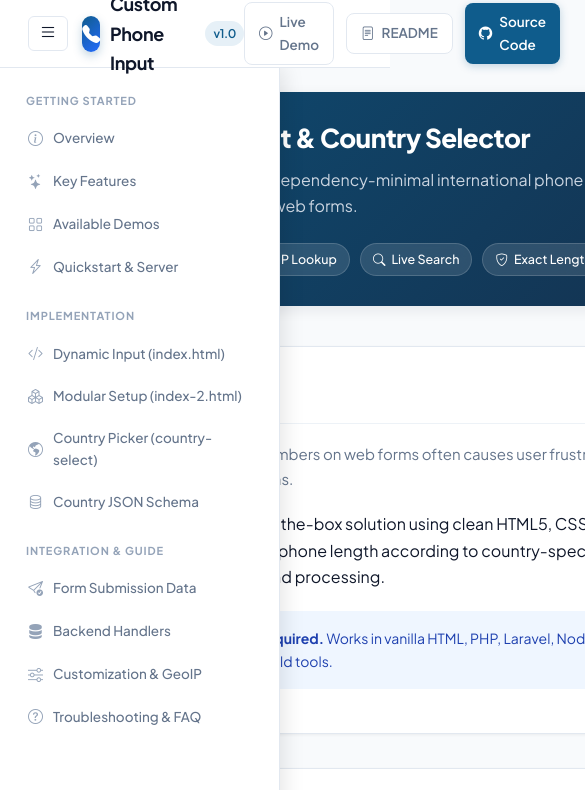
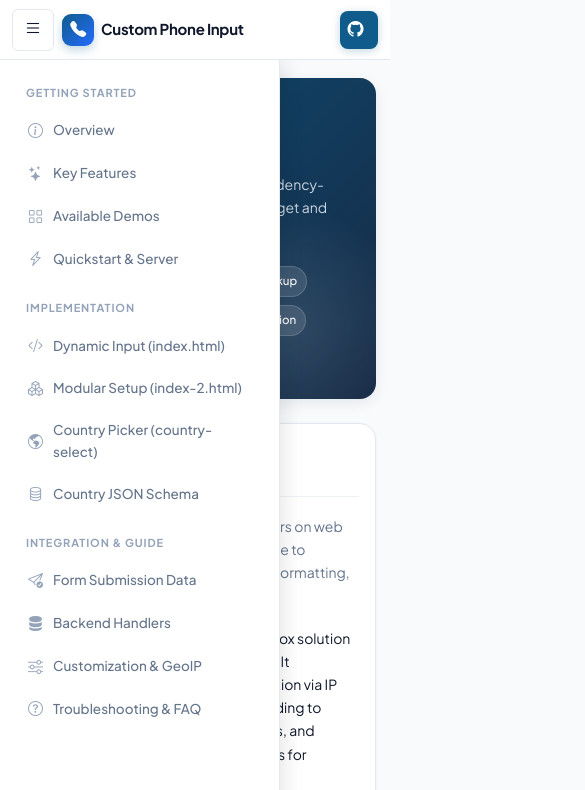
Before and after one commit to gauravsharmadriveit/custom-phone-input, a plain HTML site: page index.html in a window 390 px wide. Both pictures are taken after a click on the button "Toggle navigation". Shown: the top 790 px of the page, 585 px wide, since content can reach past the window. Drawn offline with nearby package versions, Linux system fonts and the light colour scheme.

Commit message:
push new

```diff
--- a/index.html
+++ b/index.html
@@ -252,6 +252,7 @@
         .main-content {
             margin-left: var(--sidebar-w);
             flex: 1;
+            min-width: 0;
             padding: 40px 48px 80px;
             max-width: 1060px;
         }
@@ -623,11 +624,18 @@
 
         /* ------------------ Responsive Styles ------------------ */
         @media (max-width: 900px) {
+            .top-navbar {
+                padding: 0 20px;
+            }
+
             .menu-toggle {
                 display: block;
+                min-width: 42px;
+                min-height: 42px;
             }
 
             .sidebar {
+                width: min(var(--sidebar-w), 86vw);
                 transform: translateX(-100%);
                 transition: transform 0.25s cubic-bezier(0.4, 0, 0.2, 1);
                 box-shadow: 4px 0 20px rgba(0,0,0,0.1);
@@ -639,7 +647,18 @@
 
             .main-content {
                 margin-left: 0;
+                width: 100%;
+                max-width: none;
+                min-width: 0;
                 padding: 24px 20px 60px;
+            }
+
+            .nav-actions {
+                gap: 8px;
+            }
+
+            .action-link {
+                padding: 7px 10px;
             }
 
             .hero-banner {
@@ -654,6 +673,142 @@
                 padding: 24px 20px;
             }
         }
+
+        @media (max-width: 600px) {
+            :root {
+                --header-h: 60px;
+            }
+
+            .top-navbar {
+                padding: 0 12px;
+            }
+
+            .brand-group {
+                gap: 8px;
+                min-width: 0;
+            }
+
+            .brand-badge {
+                gap: 7px;
+                font-size: 15px;
+                white-space: nowrap;
+            }
+
+            .brand-icon {
+                width: 32px;
+                height: 32px;
+                font-size: 16px;
+            }
+
+            .version-pill,
+            .nav-actions .action-link.secondary {
+                display: none;
+            }
+
+            .nav-actions {
+                flex-shrink: 0;
+            }
+
+            .action-link.primary {
+                width: 38px;
+                height: 38px;
+                justify-content: center;
+                padding: 0;
+                font-size: 0;
+            }
+
+            .action-link.primary i {
+                font-size: 16px;
+            }
+
+            .main-content {
+                padding: 18px 14px 48px;
+            }
+
+            .hero-banner {
+                padding: 24px 18px;
+                margin-bottom: 24px;
+            }
+
+            .hero-title {
+                font-size: clamp(23px, 6vw, 28px);
+            }
+
+            .hero-subtitle {
+                font-size: 14px;
+            }
+
+            .hero-tags {
+                gap: 8px;
+            }
+
+            .hero-tag {
+                font-size: 11.5px;
+                padding: 5px 9px;
+            }
+
+            .doc-section {
+                padding: 20px 16px;
+                margin-bottom: 22px;
+                scroll-margin-top: 76px;
+            }
+
+            .section-header {
+                gap: 10px;
+            }
+
+            .section-title {
+                font-size: 19px;
+            }
+
+            .section-desc,
+            .doc-section > p {
+                font-size: 14px;
+            }
+
+            .demo-grid,
+            .feature-grid {
+                grid-template-columns: minmax(0, 1fr);
+                gap: 14px;
+            }
+
+            .demo-card {
+                padding: 18px;
+            }
+
+            .code-header {
+                padding: 9px 12px;
+            }
+
+            pre {
+                padding: 14px;
+                font-size: 12px;
+            }
+
+            .table-wrap table {
+                min-width: 560px;
+            }
+
+            .doc-section code {
+                overflow-wrap: anywhere;
+            }
+        }
+
+        @media (max-width: 360px) {
+            .brand-badge {
+                font-size: 13px;
+            }
+
+            .brand-icon {
+                width: 29px;
+                height: 29px;
+            }
+
+            .menu-toggle {
+                min-width: 38px;
+                padding: 5px 8px;
+            }
+        }
     </style>
 </head>
 <body>
@@ -661,7 +816,7 @@
     <!-- ================= Top Navbar ================= -->
     <header class="top-navbar">
         <div class="brand-group">
-            <button class="menu-toggle" id="menuToggle" aria-label="Toggle navigation">
+            <button class="menu-toggle" id="menuToggle" aria-label="Toggle navigation" aria-controls="sidebar" aria-expanded="false">
                 <i class="bi bi-list"></i>
             </button>
             <a href="#" class="brand-badge">
@@ -680,7 +835,7 @@
             <a href="README.md" class="action-link secondary">
                 <i class="bi bi-file-text"></i> README
             </a>
-            <a href="https://github.com" class="action-link primary" target="_blank">
+            <a href="https://github.com" class="action-link primary" target="_blank" aria-label="Source code">
                 <i class="bi bi-github"></i> Source Code
             </a>
         </nav>
@@ -1221,14 +1376,29 @@ if ($_SERVER["REQUEST_METHOD"] === "POST") {
         const sidebar = document.getElementById('sidebar');
 
         if (toggleBtn && sidebar) {
+            const setSidebarOpen = (isOpen) => {
+                sidebar.classList.toggle('open', isOpen);
+                toggleBtn.setAttribute('aria-expanded', String(isOpen));
+            };
+
             toggleBtn.addEventListener('click', (e) => {
                 e.stopPropagation();
-                sidebar.classList.toggle('open');
+                setSidebarOpen(!sidebar.classList.contains('open'));
             });
 
             document.addEventListener('click', (e) => {
                 if (!sidebar.contains(e.target) && !toggleBtn.contains(e.target)) {
-                    sidebar.classList.remove('open');
+                    setSidebarOpen(false);
+                }
+            });
+
+            sidebar.querySelectorAll('.sidebar-link').forEach(link => {
+                link.addEventListener('click', () => setSidebarOpen(false));
+            });
+
+            document.addEventListener('keydown', (e) => {
+                if (e.key === 'Escape') {
+                    setSidebarOpen(false);
                 }
             });
         }
```
